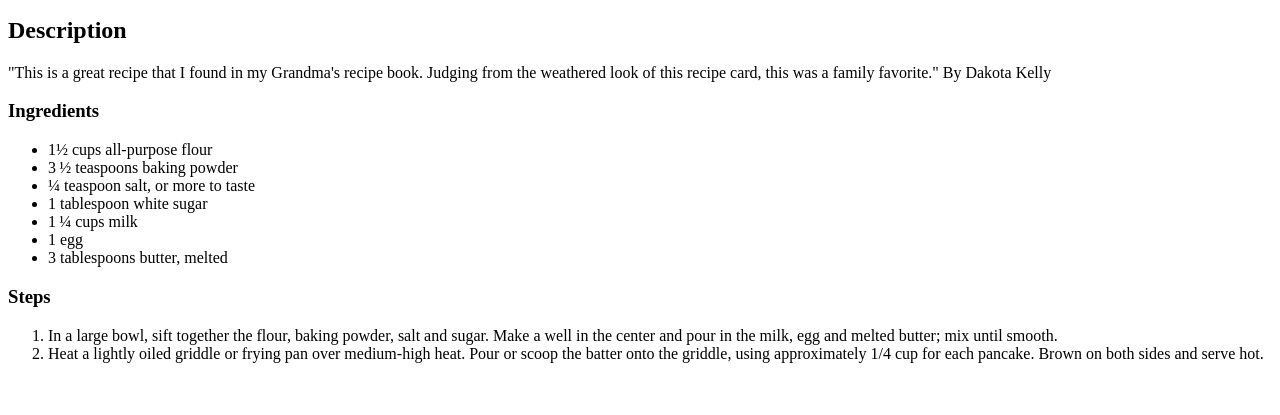
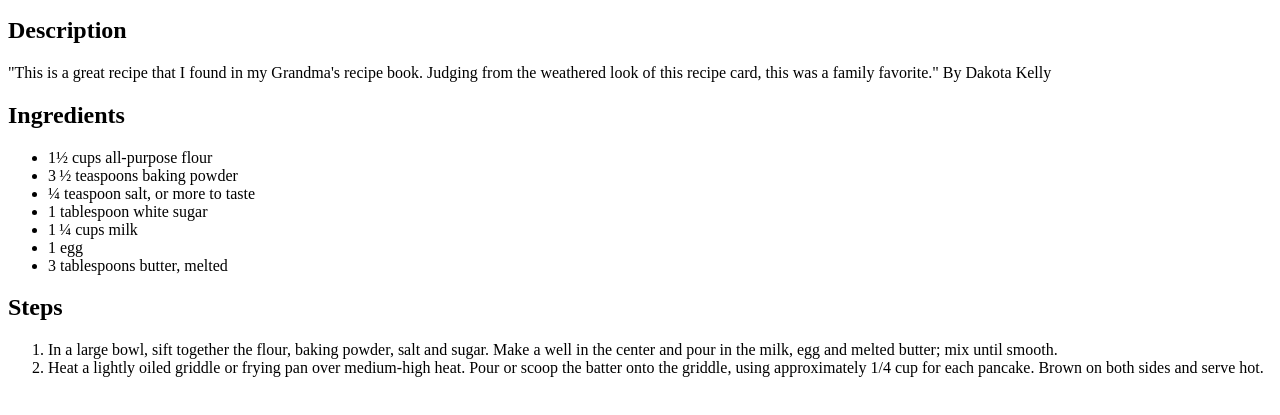
Before and after one commit to afkus3r/odin-recipes, a plain HTML site: page recipes/pancakes.html in a window 1280 px wide. Shown: the part 101-516 px from the top of the page. Drawn offline with Linux system fonts and the light colour scheme.

Commit message:
Resize picture and change headings

```diff
--- a/recipes/pancakes.html
+++ b/recipes/pancakes.html
@@ -4,15 +4,15 @@
     <meta charset="UTF-8">
     <meta http-equiv="X-UA-Compatible" content="IE=edge">
     <meta name="viewport" content="width=device-width, initial-scale=1.0">
-    <title>Pancakes recipe</title>
+    <title>Pancakes Recipe</title>
 </head>
 
 <body>
     <h1>Good Old Fashioned Pancakes</h1>
-    <img src="../img/pancakes.jpeg" alt="Delicious pancakes">
+    <img src="../img/pancakes.jpeg" alt="Delicious pancakes" width="500">
     <h2>Description</h2>
     <p>"This is a great recipe that I found in my Grandma's recipe book. Judging from the weathered look of this recipe card, this was a family favorite." By Dakota Kelly</p>
-    <h3>Ingredients</h3>
+    <h2>Ingredients</h2>
     <ul>
         <li>1½ cups all-purpose flour</li>
         <li>3 ½ teaspoons baking powder</li>
@@ -22,7 +22,7 @@
         <li>1 egg</li>
         <li>3 tablespoons butter, melted</li>
     </ul>
-    <h3>Steps</h3>
+    <h2>Steps</h2>
     <ol>
         <li>In a large bowl, sift together the flour, baking powder, salt and sugar. Make a well in the center and pour in the milk, egg and melted butter; mix until smooth.</li>
         <li>Heat a lightly oiled griddle or frying pan over medium-high heat. Pour or scoop the batter onto the griddle, using approximately 1/4 cup for each pancake. Brown on both sides and serve hot.</li>
```
